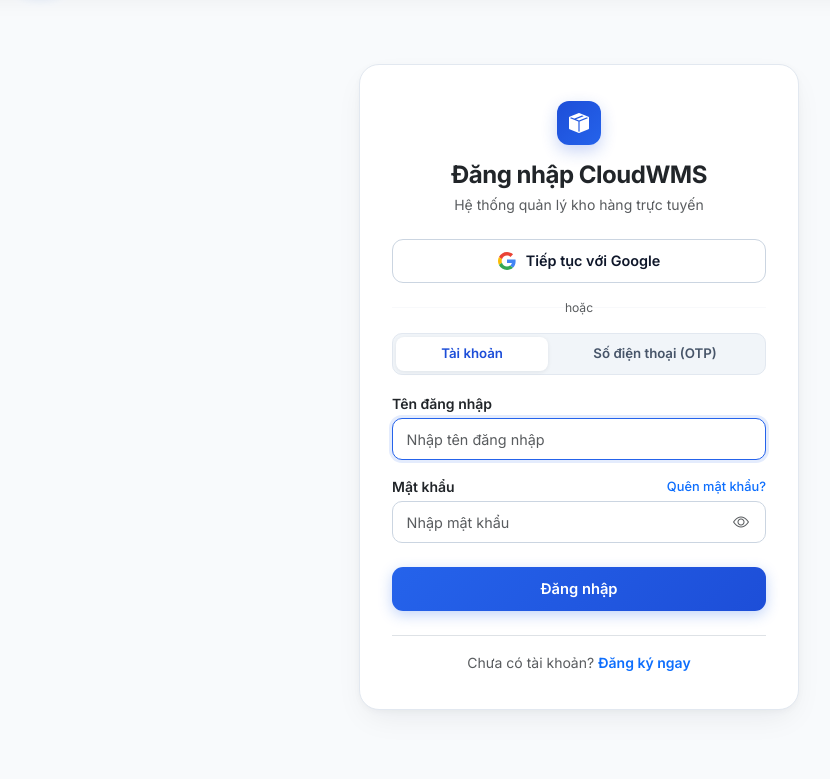
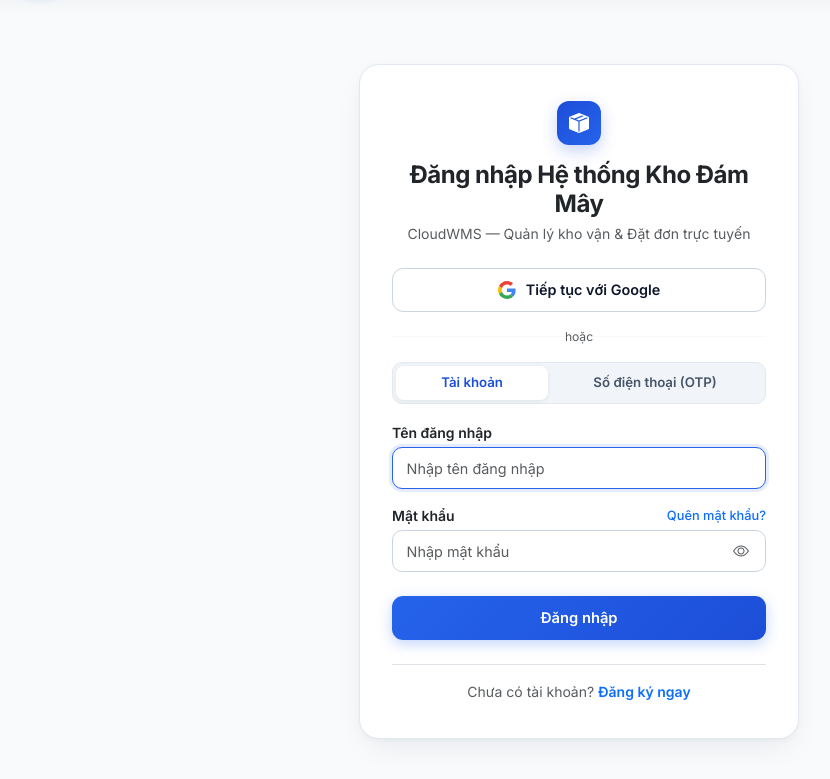
Before and after one commit to dtc235200292-star/cloudwms-nhom10, a Django app: page /accounts/login/ in a window 1280 px wide. Shown: the part 65-844 px from the top of the page, without its empty margins (61-891 px from the left). Run offline with Django 4.2, Linux system fonts and the light colour scheme.

Commit message:
Update login.html

```diff
--- a/NHOM10/warehouse_full-master/warehouse_full-master/templates/accounts/login.html
+++ b/NHOM10/warehouse_full-master/warehouse_full-master/templates/accounts/login.html
@@ -1,5 +1,5 @@
 {% extends "base.html" %}
-{% block title %}Đăng nhập — CloudWMS{% endblock %}
+{% block title %}Đăng nhập — Hệ Thống Kho Đám Mây{% endblock %}
 
 {% block extra_css %}
 <style>
@@ -97,8 +97,8 @@
             <div class="auth-logo-mark">
                 <i class="bi bi-box-seam-fill"></i>
             </div>
-            <h1 class="h4 fw-bold text-dark mb-1" style="letter-spacing: -0.02em;">Đăng nhập CloudWMS</h1>
-            <p class="text-muted small mb-0">Hệ thống quản lý kho hàng trực tuyến</p>
+            <h1 class="h4 fw-bold text-dark mb-1" style="letter-spacing: -0.02em;">Đăng nhập Hệ thống Kho Đám Mây</h1>
+            <p class="text-muted small mb-0">CloudWMS — Quản lý kho vận & Đặt đơn trực tuyến</p>
         </div>
 
         <a href="{% url 'google_login_entry' %}" class="btn-oauth-google w-100 mb-3">
```
